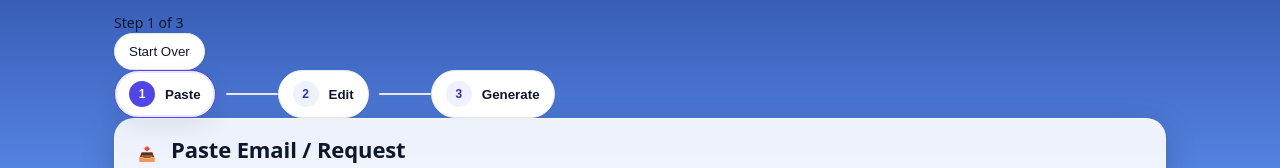
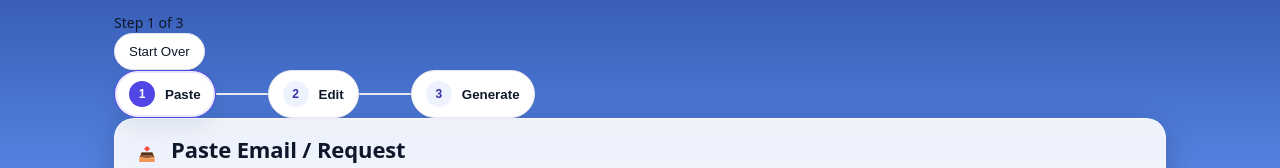
Before and after one commit to Daniel-Wilson5525/LoE-Assistant, a React (Vite) app in the folder loe-frontend/: page /assistants/rack-stack/1 in a window 1280 px wide. Shown: the part 165-333 px from the top of the page. Built offline with nearby package versions, Linux system fonts and the light colour scheme; no server answers.

Commit message:
slight UI fixes, work in progress

```diff
--- a/loe-frontend/src/styles/App.css
+++ b/loe-frontend/src/styles/App.css
@@ -215,7 +215,7 @@ code {
   padding: 0;
   display: flex;
   align-items: center;
-  gap: 10px;
+  gap: 0px;
 }
 
 /* Each item */
@@ -351,7 +351,14 @@ code {
   gap: 16px;
   grid-template-columns: repeat(auto-fit, minmax(260px, 1fr));
   align-items: flex-start;
+  margin-top: 16px; /* space between the big panel and this block */
 }
+
+/* Inside edit grids, don't add extra top margin between panels */
+.edit-grid .panel + .panel {
+  margin-top: 0;
+}
+
 
 /* Slightly denser panels – useful for small cards like tasks/BOM */
 .panel-compact .panel-header {
```
